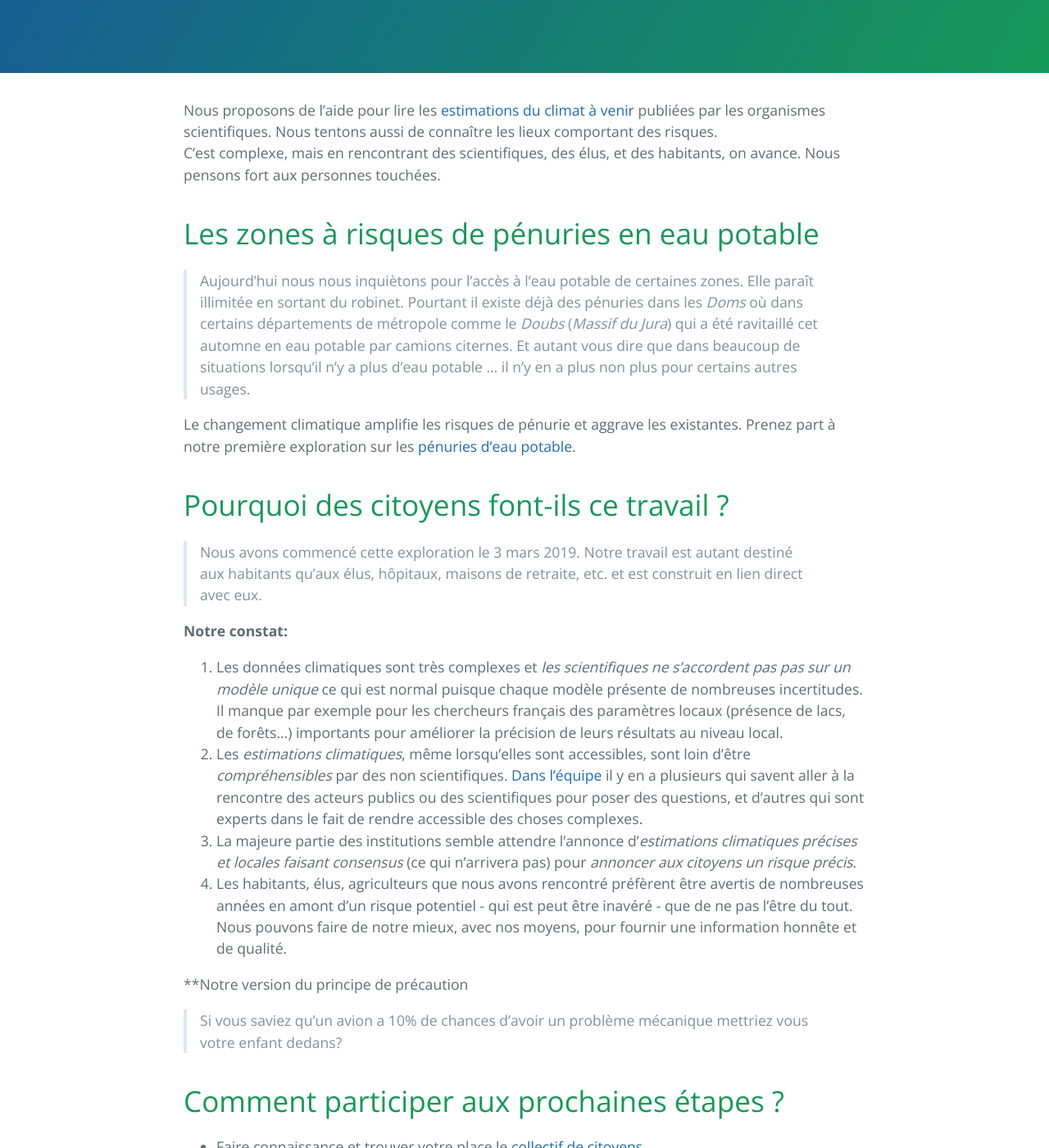
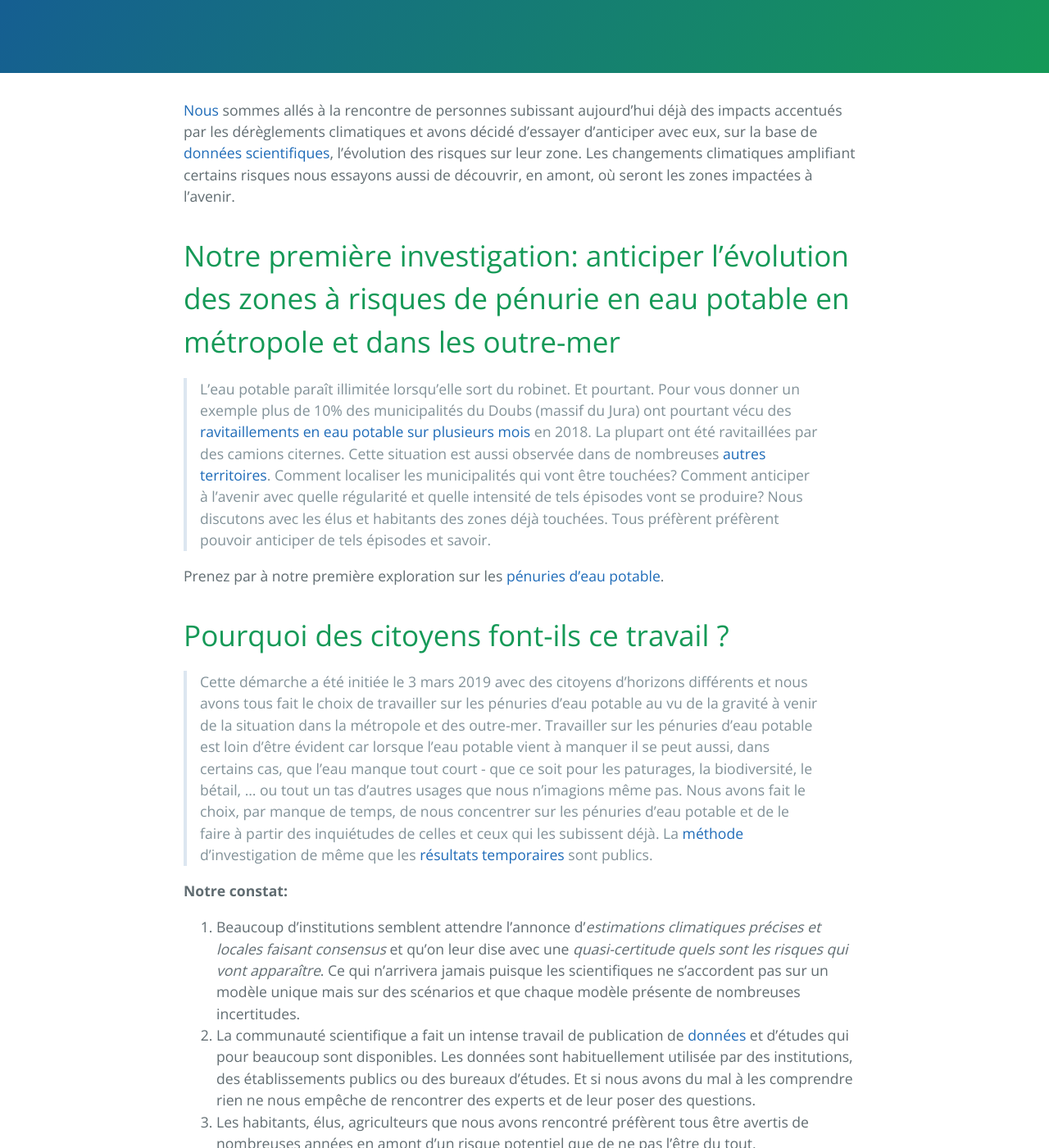
Before and after one commit to secheresses/Ancien-site, a Jekyll site: the page built from index.md, in a window 1280 px wide and 1400 px high, scrolled down 294 px. Shown: the whole window at 82% size. Built offline with Jekyll 4.4.1, drawn with Linux system fonts in a browser that asks for light colours; some of the changed text lies outside the part shown.

Commit message:
presentation

```diff
--- a/index.md
+++ b/index.md
@@ -4,42 +4,41 @@ title: Changements climatiques
 description: Une démarche collaborative pour anticiper les zones à risques sur la métropole et les outre-mer.
 ---
 
+[Nous](../collectif) sommes allés à la rencontre de personnes subissant aujourd'hui déjà des impacts accentués par les dérèglements climatiques et avons décidé d'essayer d'anticiper avec eux, sur la base de [données scientifiques](../donnees), l'évolution des risques sur leur zone. Les changements climatiques amplifiant certains risques nous essayons aussi de découvrir, en amont, où seront les zones impactées à l'avenir.
 
-Nous proposons de l'aide pour lire  les [estimations du climat à venir](../donnees) publiées par les organismes scientifiques. Nous tentons aussi de connaître les lieux comportant des risques.
-C'est complexe, mais en rencontrant des scientifiques, des élus, et des habitants, on avance. Nous pensons fort aux personnes touchées.
+# Notre première investigation: anticiper l'évolution des zones à risques de pénurie en eau potable en métropole et dans les outre-mer
 
-# Les zones à risques de pénuries en eau potable
+> L'eau potable paraît illimitée lorsqu'elle sort du robinet. Et pourtant. Pour vous donner un exemple plus de 10% des municipalités du Doubs (massif du Jura) ont pourtant vécu des [ravitaillements en eau potable sur plusieurs mois](../risques-penurie-eau) en 2018. La plupart ont été ravitaillées par des camions citernes. Cette situation est aussi observée dans de nombreuses [autres territoires](../risques-penurie-eau). Comment localiser les municipalités qui vont être touchées? Comment anticiper à l'avenir avec quelle régularité et quelle intensité de tels épisodes vont se produire? Nous discutons avec les élus et habitants des zones déjà touchées. Tous préfèrent préfèrent pouvoir anticiper de tels épisodes et savoir.
 
->Aujourd’hui nous nous inquiètons pour l’accès à l’eau potable de certaines zones. Elle paraît illimitée en sortant du robinet. Pourtant il existe déjà des pénuries dans les *Doms* où dans certains départements de métropole comme le *Doubs* (*Massif du Jura*) qui a été ravitaillé cet automne en eau potable par camions citernes. Et autant vous dire que dans beaucoup de situations lorsqu'il n'y a plus d'eau potable ... il n'y en a plus non plus pour certains autres usages.
-
-Le changement climatique amplifie les risques de pénurie et aggrave les existantes. Prenez part à notre première exploration sur les [pénuries d'eau potable](../risques-penurie-eau).
+Prenez par à notre première exploration sur les [pénuries d'eau potable](../risques-penurie-eau).
 
 # Pourquoi des citoyens font-ils ce travail ?
 
-> Nous avons commencé cette exploration le 3 mars 2019. Notre travail est autant destiné aux habitants qu'aux élus, hôpitaux, maisons de retraite, etc. et est construit en lien direct avec eux.
+> Cette démarche a été initiée le 3 mars 2019 avec des citoyens d'horizons différents et nous avons tous fait le choix de travailler sur les pénuries d'eau potable au vu de la gravité à venir de la situation dans la métropole et des outre-mer. Travailler sur les pénuries d'eau potable est loin d'être évident car lorsque l'eau potable vient à manquer il se peut aussi, dans certains cas, que l'eau manque tout court - que ce soit pour les paturages, la biodiversité, le bétail, ... ou tout un tas d'autres usages que nous n'imagions même pas. Nous avons fait le choix, par manque de temps, de nous concentrer sur les pénuries d'eau potable et de le faire à partir des inquiétudes de celles et ceux qui les subissent déjà. La [méthode](../methode) d'investigation de même que les [résultats temporaires](../risques-penurie-eau) sont publics.
 
 **Notre constat:**
-1. Les données climatiques sont très complexes et *les scientifiques ne s'accordent pas pas sur un modèle unique* ce qui est normal puisque chaque modèle présente de nombreuses incertitudes. Il manque par exemple pour les chercheurs français des paramètres locaux (présence de lacs, de forêts...) importants pour améliorer la précision de leurs résultats au niveau local.
-2. Les *estimations climatiques*, même lorsqu'elles sont accessibles, sont loin d'être *compréhensibles* par des non scientifiques. [Dans l'équipe](../collectif) il y en a plusieurs qui savent aller à la rencontre des acteurs publics ou des scientifiques pour poser des questions, et d'autres qui sont experts dans le fait de rendre accessible des choses complexes.
-3. La majeure partie des institutions semble attendre l'annonce d'*estimations climatiques précises et locales faisant consensus* (ce qui n'arrivera pas) pour *annoncer aux citoyens un risque précis*.
-4. Les habitants, élus, agriculteurs que nous avons rencontré préfèrent être avertis de nombreuses années en amont d'un risque potentiel - qui est peut être inavéré - que de ne pas l'être du tout. Nous pouvons faire de notre mieux, avec nos moyens, pour fournir une information honnête et de qualité.
+1. Beaucoup d'institutions semblent attendre l'annonce d'*estimations climatiques précises et locales faisant consensus* et qu'on leur dise avec une *quasi-certitude quels sont les risques qui vont apparaître*. Ce qui n'arrivera jamais puisque les scientifiques ne s'accordent pas sur un modèle unique mais sur des scénarios et que chaque modèle présente de nombreuses incertitudes.
+2. La communauté scientifique a fait un intense travail de publication de [données](../donnees) et d'études qui pour beaucoup sont disponibles. Les données sont habituellement utilisée par des institutions, des établissements publics ou des bureaux d'études. Et si nous avons du mal à les comprendre rien ne nous empêche de rencontrer des experts et de leur poser des questions.
+3. Les habitants, élus, agriculteurs que nous avons rencontré préfèrent tous être avertis de nombreuses années en amont d'un risque potentiel que de ne pas l'être du tout.
+4. Nous pouvons faire de notre mieux, avec nos moyens, pour fournir à celles et ceux qui résident sur ces zones une information honnête et de qualité.
 
-**Notre version du principe de précaution
-
-> Si vous saviez qu'un avion a 10% de chances d'avoir un problème mécanique mettriez vous votre enfant dedans?
+**Notre version du principe de précaution**
+> Si vous saviez qu'un avion a 10% de chances d'avoir un problème mécanique mettriez vous votre enfant dedans? Et vos amis? Et des personnes que vous ne connaissez pas?
 
 # Comment participer aux prochaines étapes ?
 
 * Faire connaissance et trouver votre place le [collectif de citoyens](../collectif)
-* Vous [**former gratuitement**](https://www.meetup.com/fr-FR/zones-a-risques/) à la lecture des cartes climatiques #à venir
 * **Rencontrer** des citoyens déjà impactés et aider le groupe d'exploration à comprendre leurs problématiques
 * **Questionner** des experts scientifiques ou techniques et de rendre visible leurs réponses
 * Participer à la vérification de fiabilité des [données utilisées](../donnees)
 * Améliorer le site internet, [les tutoriels](https://github.com/anticiper/anticiper.github.io)
+* A venir: vous [former gratuitement](https://www.meetup.com/fr-FR/zones-a-risques/) à la lecture des cartes climatiques
 * ... ou encore lancer [une exploration](../methode) sur autre thématique que les pénuries en eau potable
 
 *Envie de faire connaissance, d'échanger ou de proposer quelque chose? Téléphonez à Thomas W. et c'est parti : 06 42 45 97 81*
 
+Merci pour votre aide,
+
 Au plaisir de vous rencontrer,
 
 *[L'équipe](../collectif)*
```
